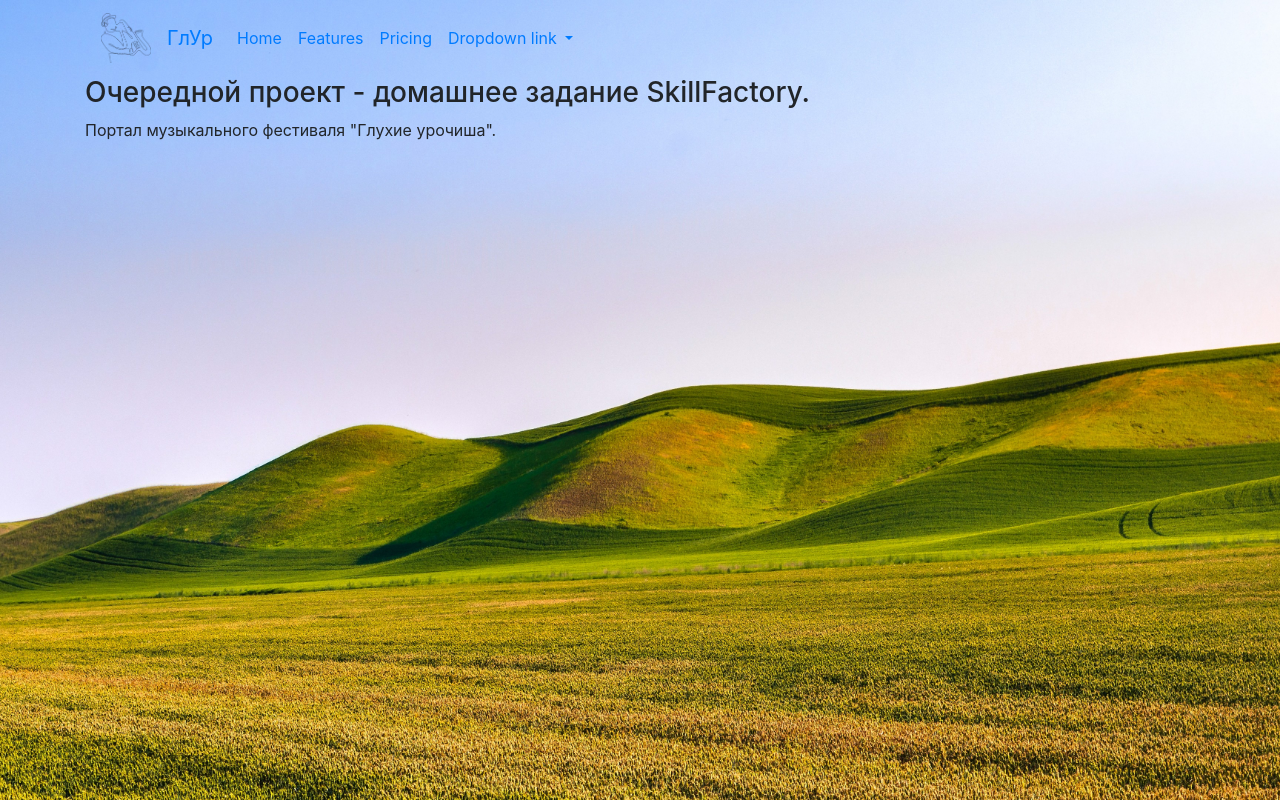
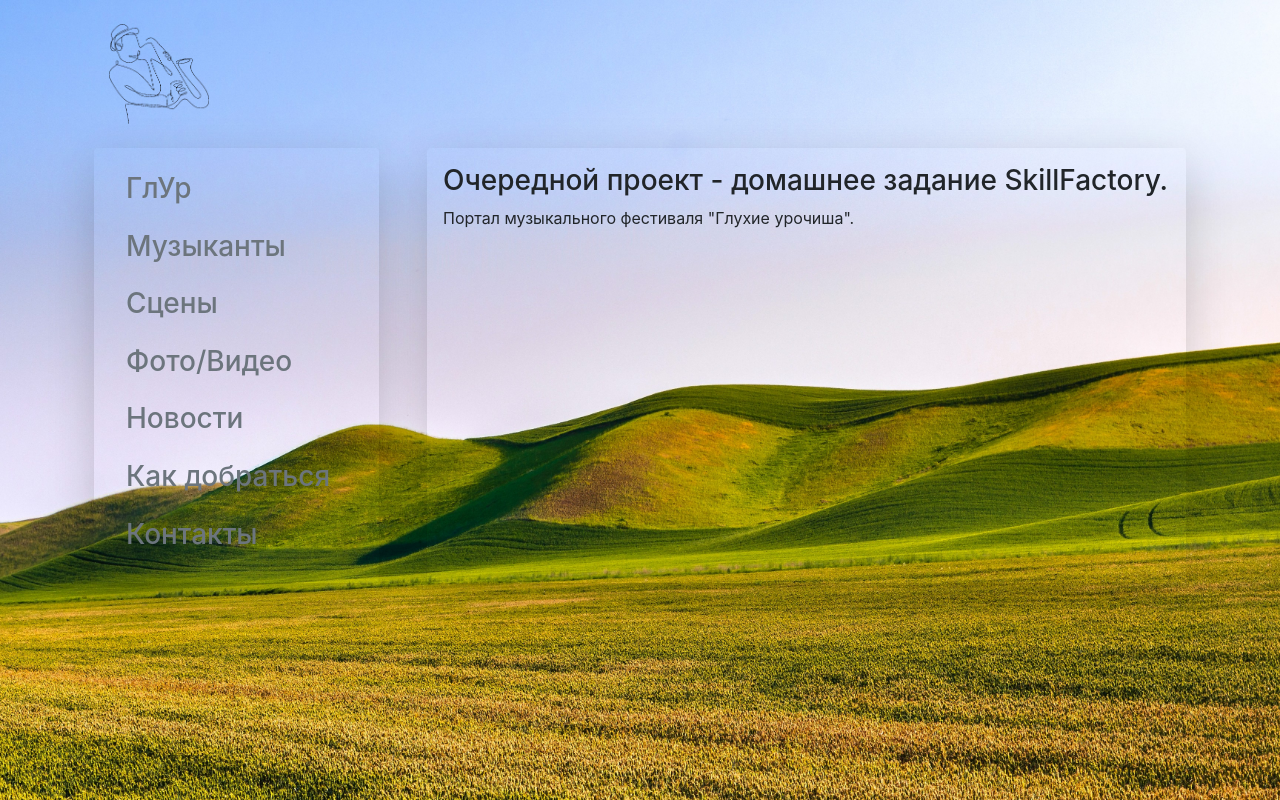
Before and after one commit to 2100992/music_festival, a Django app: page / in a window 1280 px wide. Run offline with Django 3.2, Linux system fonts and the light colour scheme; some libraries are stand-ins or nearby versions.

Commit message:
new way style

```diff
--- a/info/templates/info/base.html
+++ b/info/templates/info/base.html
@@ -17,16 +17,28 @@
 
 <body>
     <div class="background"></div>
-
-    <div class="container navbar-block">
-        {% block navbar %}{% endblock %}
+    <div class="container my-4">
+        <div class="row">
+            <div class="col-3 mx-4">
+                <a class="" href="{% url 'index_url' %}">
+                    <img src="{% static 'info/img/dm.png' %}" width="100" height="100" alt="">
+                </a>
+            </div>
+            <div class="col mx-4">
+                {% block login %}{% endblock %}
+            </div>
+        </div>
     </div>
-
-    <div class="container content-block">
-        {% block content %}{% endblock %}
+    <div class="container">
+        <div class="row">
+            <div class="col-3 shadow-lg p-3 mx-4 rounded navbar-block">
+                {% block navbar %}{% endblock %}
+            </div>
+            <div class="col shadow-lg p-3 mx-4 rounded content-block">
+                {% block content %}{% endblock %}
+            </div>
+        </div>
     </div>
-
-
     <script src="https://code.jquery.com/jquery-3.4.1.min.js"
         integrity="sha256-CSXorXvZcTkaix6Yvo6HppcZGetbYMGWSFlBw8HfCJo=" crossorigin="anonymous"></script>
     <script src="https://stackpath.bootstrapcdn.com/bootstrap/4.3.1/js/bootstrap.bundle.min.js"
--- a/info/templates/info/navbar.html
+++ b/info/templates/info/navbar.html
@@ -1,37 +1,26 @@
 {% load static %}
-<nav class="navbar navbar-expand-lg">
-    <a class="navbar-brand" href="{% url 'index_url' %}">
-        <img src="{% static 'info/img/dm.png' %}" width="50" height="50" alt="">
-    </a>
-    <a class="navbar-brand" href="{% url 'index_url' %}">ГлУр</a>
 
-    <button class="navbar-toggler" type="button" data-toggle="collapse" data-target="#navbarNavDropdown"
-        aria-controls="navbarNavDropdown" aria-expanded="false" aria-label="Toggle navigation">
-        <span class="navbar-toggler-icon"></span>
-    </button>
 
-    <div class="collapse navbar-collapse" id="navbarNavDropdown">
-        <ul class="navbar-nav mr-auto">
-            <li class="nav-item active">
-                <a class="nav-link" href="#">Home <span class="sr-only">(current)</span></a>
+<ul class="nav flex-column">
+    <li class="nav-item">
+        <a class="nav-link h3 mx-auto text-secondary" href="{% url 'index_url' %}">ГлУр</a>
     </li>
     <li class="nav-item">
-                <a class="nav-link" href="#">Features</a>
+        <a class="nav-link  h3 mx-auto text-secondary" href="{% url 'musician_url' %}">Музыканты</a>
     </li>
     <li class="nav-item">
-                <a class="nav-link" href="#">Pricing</a>
+        <a class="nav-link  h3 mx-auto text-secondary" href="{% url 'scene_url' %}">Сцены</a>
     </li>
-            <li class="nav-item dropdown">
-                <a class="nav-link dropdown-toggle" href="#" id="navbarDropdownMenuLink" role="button"
-                    data-toggle="dropdown" aria-haspopup="true" aria-expanded="false">
-                    Dropdown link
-                </a>
-                <div class="dropdown-menu" aria-labelledby="navbarDropdownMenuLink">
-                    <a class="dropdown-item" href="#">Action</a>
-                    <a class="dropdown-item" href="#">Another action</a>
-                    <a class="dropdown-item" href="#">Something else here</a>
-                </div>
+    <li class="nav-item">
+        <a class="nav-link  h3 mx-auto text-secondary" href="{% url 'gallery_url' %}">Фото/Видео</a>
+    </li>
+    <li class="nav-item">
+        <a class="nav-link  h3 mx-auto text-secondary" href="{% url 'blog_url' %}">Новости</a>
+    </li>
+    <li class="nav-item">
+        <a class="nav-link  h3 mx-auto text-secondary" href="{% url 'location_url' %}">Как добраться</a>
+    </li>
+    <li class="nav-item">
+        <a class="nav-link  h3 mx-auto text-secondary" href="{% url 'contacts_url' %}">Контакты</a>
     </li>
 </ul>
-    </div>
-</nav>
```
Also changed, not shown: info/static/info/css/styles.css (+4 -4 lines). Lines whose indentation alone changed are shown as unchanged.
